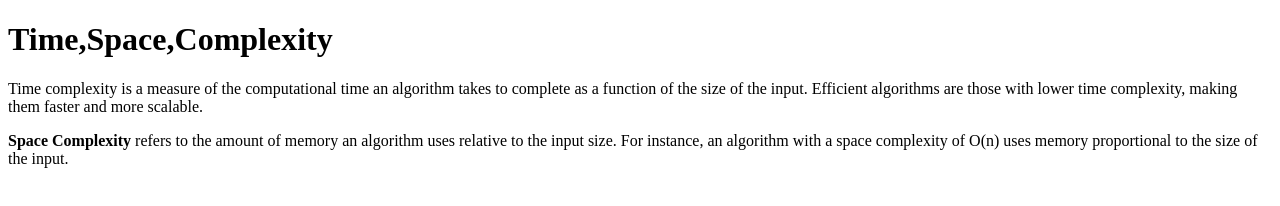
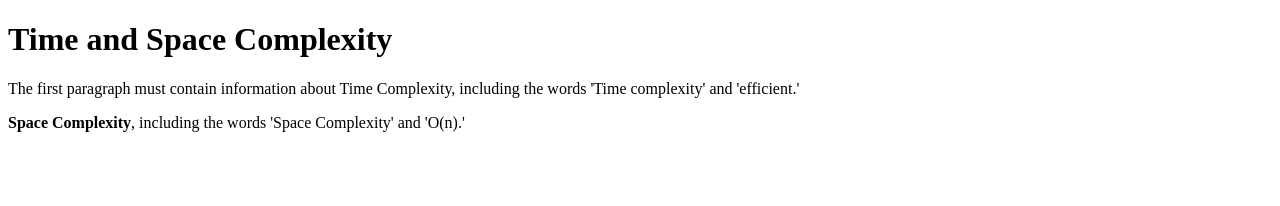
Before and after one commit to acciojob/time-and-space-complexity-Balramrawat, a website: page main.html in a window 1280 px wide. Drawn offline with Linux system fonts and the light colour scheme.

Commit message:
created a submission

```diff
--- a/main.html
+++ b/main.html
@@ -9,19 +9,10 @@
 
 <body>
 	<!-- the entire body must be written by student -->
-	<h1>Time,Space,Complexity</h1>
-	 <p>
-        Time complexity is a measure of the computational time
-		 an algorithm takes to complete as a function of the size
-		 of the input. Efficient algorithms are those with lower
-		 time complexity, making them faster and more scalable.
-    </p>
-    <p>
-        <b>Space Complexity</b> refers to the amount of memory an
-		algorithm uses relative to the input size. For instance, an
-		algorithm with a space complexity of O(n) uses memory
-		proportional to the size of the input.
-    </p>
+	<h1>Time and Space Complexity</h1>
+	<p>The first paragraph must contain information about Time Complexity, including the words 'Time complexity' and 'efficient.'</p>
+	<p> <b>Space Complexity</b>, including the words 'Space Complexity' and 'O(n).'</p>
+
     <script type="text/javascript" src="./script.js">
 </script>
 
```
